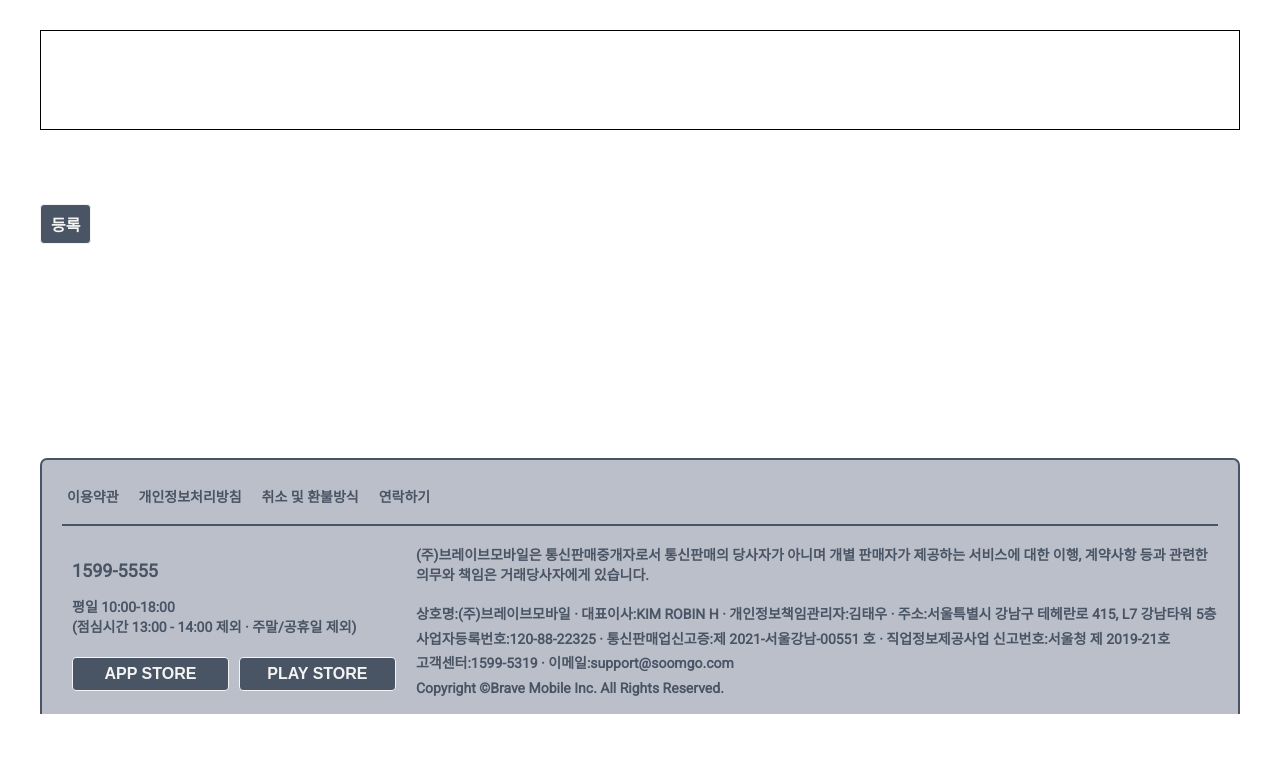
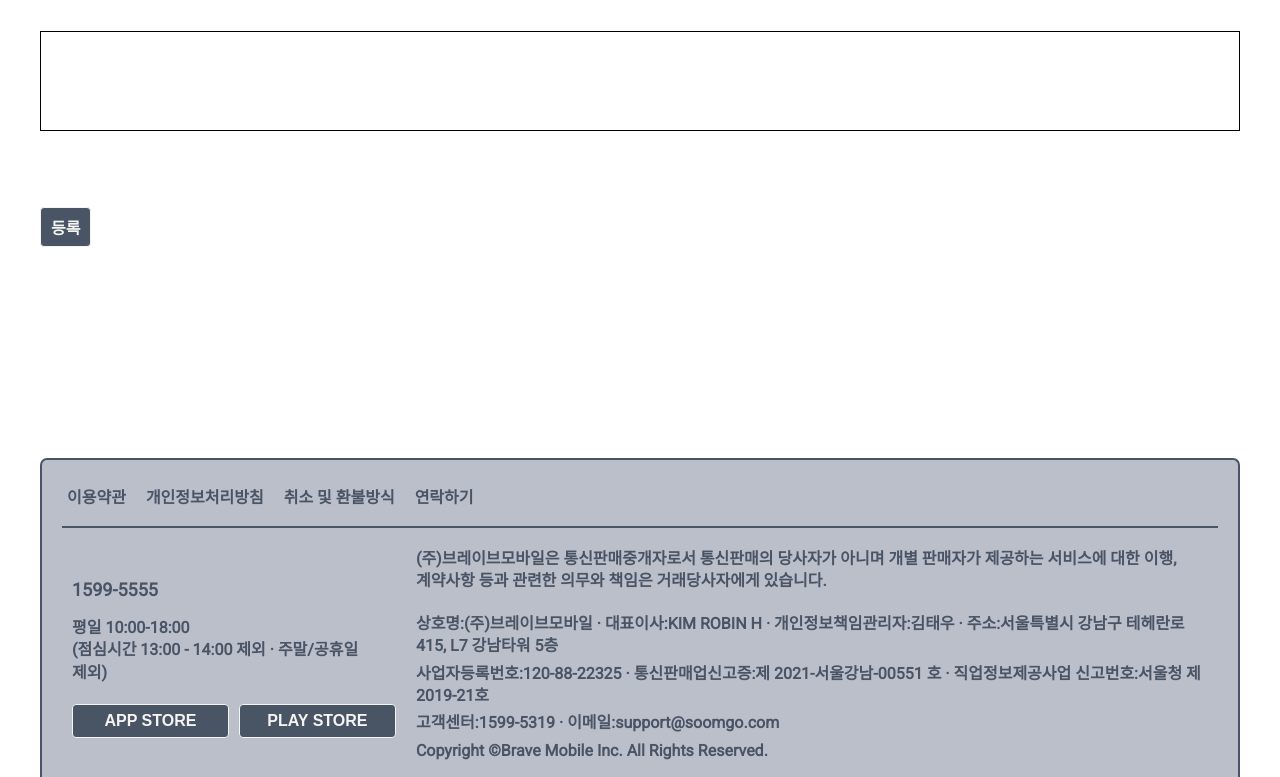
Before and after one commit to Develing1991/my-portfolio, a Next.js app: page /community/new in a window 1280 px wide. Shown: the part 674-1451 px from the top of the page. Before the commit the page ends 1388 px from the top, so only its background shows below. Built offline with nearby package versions, Linux system fonts and the light colour scheme.

Commit message:
공통 폰트사이즈 조정

```diff
--- a/src/commons/styles/font.styles.ts
+++ /dev/null
@@ -1,13 +0,0 @@
-type IglobalFontSize = Record<string, string>;
-
-export const globalFontWeight = {
-	bold: 700
-};
-export const globalFontSize: IglobalFontSize = {
-	xxlarge: 'xx-large', // 34px
-	xlarge: 'x-large', // 24px
-	large: 'large', // 18px
-	medium: 'medium', // 16px
-	small: 'small', // 14px
-	xsmall: 'x-small' // 10px
-};
--- a/src/commons/styles/globalReset.css.tsx
+++ b/src/commons/styles/globalReset.css.tsx
@@ -95,7 +95,7 @@ export const globalReset = css`
 
 		/* line-height: 1.2; */
 		/* height: 6000px; */
-		font-size: 14px;
+		/* font-size: 14px; */
 	}
 `;
 
--- a/src/commons/styles/globalVariables.css.tsx
+++ b/src/commons/styles/globalVariables.css.tsx
@@ -15,11 +15,11 @@ export const globalVariables = css`
 		--color-primary-dp4: #495464;
 
 		/* font */
-		--font-xxlarge: 'xx-large'; // 34px
-		--font-xlarge: 'x-large'; // 24px
-		--font-large: 'large'; // 18px
-		--font-medium: 'medium'; // 16px
-		--font-small: 'small'; // 14px
-		--font-xsmall: 'x-small'; // 10px
+		--font-xxlarge: 32px; // 32px
+		--font-xlarge: 24px; // 24px
+		--font-large: 18px; // 18px
+		--font-medium: 16px; // 16px
+		--font-small: 14px; // 14px
+		--font-xsmall: 10px; // 10px
 	}
 `;
--- a/src/components/commons/Button.tsx
+++ b/src/components/commons/Button.tsx
@@ -1,4 +1,3 @@
-import { globalFontSize } from '@/src/commons/styles/font.styles';
 import styled from '@emotion/styled';
 interface ButtonProps {
 	reverse: boolean;
@@ -13,7 +12,7 @@ export const ButtonBasic = styled.button`
 	border-radius: 4px;
 	background-color: ${({ reverse }: IButtonProps) => (reverse ? `var(--color-primary-dp4)` : `var(--color-primary-dp1)`)};
 	color: ${({ reverse }: IButtonProps) => (reverse ? `var(--color-primary-dp1)` : `var(--color-primary-dp4)`)};
-	font-size: ${globalFontSize.medium};
+	font-size: var(--font-medium);
 	font-weight: 700;
 `;
 
--- a/src/components/commons/Input.tsx
+++ b/src/components/commons/Input.tsx
@@ -1,4 +1,3 @@
-import { globalFontSize } from '@/src/commons/styles/font.styles';
 import SearchIcon from '@mui/icons-material/Search';
 import CloseIcon from '@mui/icons-material/Close';
 import styled from '@emotion/styled';
@@ -22,7 +21,7 @@ export default function Input01({ width, keyword = '', onChangeInput }: InputPro
 
 export const CustomInput = styled.input`
 	border: 1px solid var(--color-primary-dp4);
-	font-size: ${globalFontSize.large};
+	font-size: var(--font-large);
 	color: var(--color-primary-dp4);
 	font-weight: 700;
 	padding: 10px 40px;
@@ -35,7 +34,7 @@ export const CustomInput = styled.input`
 	}
 	@media screen and (max-width: 480px) {
 		padding: 10px 30px;
-		font-size: ${globalFontSize.small};
+		font-size: var(--font-small);
 	}
 `;
 export const InputCover = styled.div`
--- a/src/components/commons/selects/Select.styles..ts
+++ b/src/components/commons/selects/Select.styles..ts
@@ -1,4 +1,3 @@
-import { globalFontSize } from '@/src/commons/styles/font.styles';
 import styled from '@emotion/styled';
 
 export const SelectBasic = styled.button`
@@ -8,7 +7,7 @@ export const SelectBasic = styled.button`
 	border: 1px solid var(--color-primary-dp4);
 	border-radius: 4px;
 	font-weight: 700;
-	font-size: ${globalFontSize.medium};
+	font-size: var(--font-medium);
 	color: var(--color-primary-dp4);
 `;
 
--- a/src/components/layouts/footers/DefaultFooter.styles.ts
+++ b/src/components/layouts/footers/DefaultFooter.styles.ts
@@ -1,6 +1,4 @@
 import styled from '@emotion/styled';
-import { globalFontSize } from '@/src/commons/styles/font.styles';
-
 import { ButtonHover } from '../../commons/Button';
 
 export const Footer = styled.footer``;
@@ -49,9 +47,9 @@ export const TermsMenuItem = styled.li`
 	}
 `;
 export const TermsMenuItemText = styled.a`
-	font-size: ${globalFontSize.regular};
+	font-size: var(--font-medium);
 	@media screen and (max-width: 480px) {
-		font-size: ${globalFontSize.regular};
+		font-size: var(--font-medium);
 	}
 `;
 
@@ -75,10 +73,10 @@ export const CallCenterDiv = styled.div`
 	}
 `;
 export const CallNumberText = styled.p`
-	font-size: ${globalFontSize.large};
+	font-size: var(--font-large);
 	margin-bottom: 15px;
 	@media screen and (max-width: 480px) {
-		font-size: ${globalFontSize.regular};
+		font-size: var(--font-medium);
 	}
 `;
 export const UseTimeText = styled.p``;
@@ -96,23 +94,20 @@ export const AddressDiv = styled.div`
 `;
 export const AddresDivText = styled.p`
 	margin-bottom: 5px;
+	@media screen and (max-width: 480px) {
+		font-size: var(--font-small);
+	}
 `;
 
 export const AlertText = styled(AddresDivText)`
 	margin-bottom: 20px;
-	@media screen and (max-width: 480px) {
-		font-size: ${globalFontSize.small};
-	}
 `;
 export const AddressText = styled(AddresDivText)``;
 export const BizNumerText = styled(AddresDivText)``;
 export const CallCenterText = styled(AddresDivText)``;
 export const CopyRightText = styled(AddresDivText)``;
-export const Mb = styled(ButtonHover)`
+
+export const CustomButton = styled(ButtonHover)`
+	font-size: var(--font-medium);
 	width: 100%;
 `;
-
-export const CustomButton = styled(ButtonHover)`
-	font-size: ${globalFontSize.regular};
-	width: 100%;
-`;
--- a/src/components/layouts/headers/DefaultHeader.styles.ts
+++ b/src/components/layouts/headers/DefaultHeader.styles.ts
@@ -1,5 +1,4 @@
 import styled from '@emotion/styled';
-import { globalFontSize } from '@/src/commons/styles/font.styles';
 import ShoppingCartCheckoutIcon from '@mui/icons-material/ShoppingCartCheckout';
 import StarIcon from '@mui/icons-material/Star';
 import { ButtonHover } from '../../commons/Button';
@@ -13,6 +12,7 @@ export const InnerHeader = styled.div`
 	align-items: center;
 	padding: 5px 0;
 	position: relative;
+	color: var(--color-white);
 	background-color: var(--color-primary-dp3);
 	border: 2px solid var(--color-primary-dp4);
 	border-top: none;
@@ -66,7 +66,7 @@ export const Menu = styled.ul`
 export const MenuItem = styled.li`
 	padding: 25px 5px;
 	margin-right: 5px;
-	font-size: ${globalFontSize.large};
+	font-size: var(--font-large);
 	font-weight: 700;
 	color: var(--color-primary-dp4);
 	cursor: pointer;
--- a/src/components/pages/community/new/CommunityNewPage.styles.ts
+++ b/src/components/pages/community/new/CommunityNewPage.styles.ts
@@ -1,4 +1,3 @@
-import { globalFontSize } from '@/src/commons/styles/font.styles';
 import styled from '@emotion/styled';
 import { ButtonBasic } from '@/src/components/commons/Button';
 import Input01 from '@/src/components/commons/Input';
@@ -13,42 +12,6 @@ export const BoardForm = styled.form`
 `;
 
 export const SubjectDiv = styled.div``;
-export const SubjectSelect = styled.button`
-	width: 200px;
-	height: 40px;
-	position: relative;
-	border: 1px solid var(--color-primary-dp4);
-	border-radius: 4px;
-	font-weight: 700;
-	font-size: ${globalFontSize.medium};
-`;
-export const SubjectSelectOptionGroup = styled.ul`
-	position: absolute;
-	top: 39px;
-	left: -1px;
-	width: 101%;
-	background-color: white;
-	z-index: 9;
-
-	border: 1px solid var(--color-primary-dp4);
-	border-radius: 4px;
-	margin-top: 2px;
-
-	padding: 5px;
-	display: flex;
-	flex-direction: column;
-	gap: 5px;
-`;
-export const SubjectSelectOption = styled.li`
-	padding: 10px;
-	border-radius: 4px;
-	background-color: var(--color-primary-dp2);
-	color: var(--color-primary-dp4);
-	&:hover {
-		color: var(--color-white);
-		background-color: var(--color-primary-dp4);
-	}
-`;
 
 export const TitleDiv = styled.div``;
 export const TitleInput = styled.input`
```
Also changed, not shown: src/components/pages/community/list/CommunityListPage.styles.ts (+10 -11 lines).
